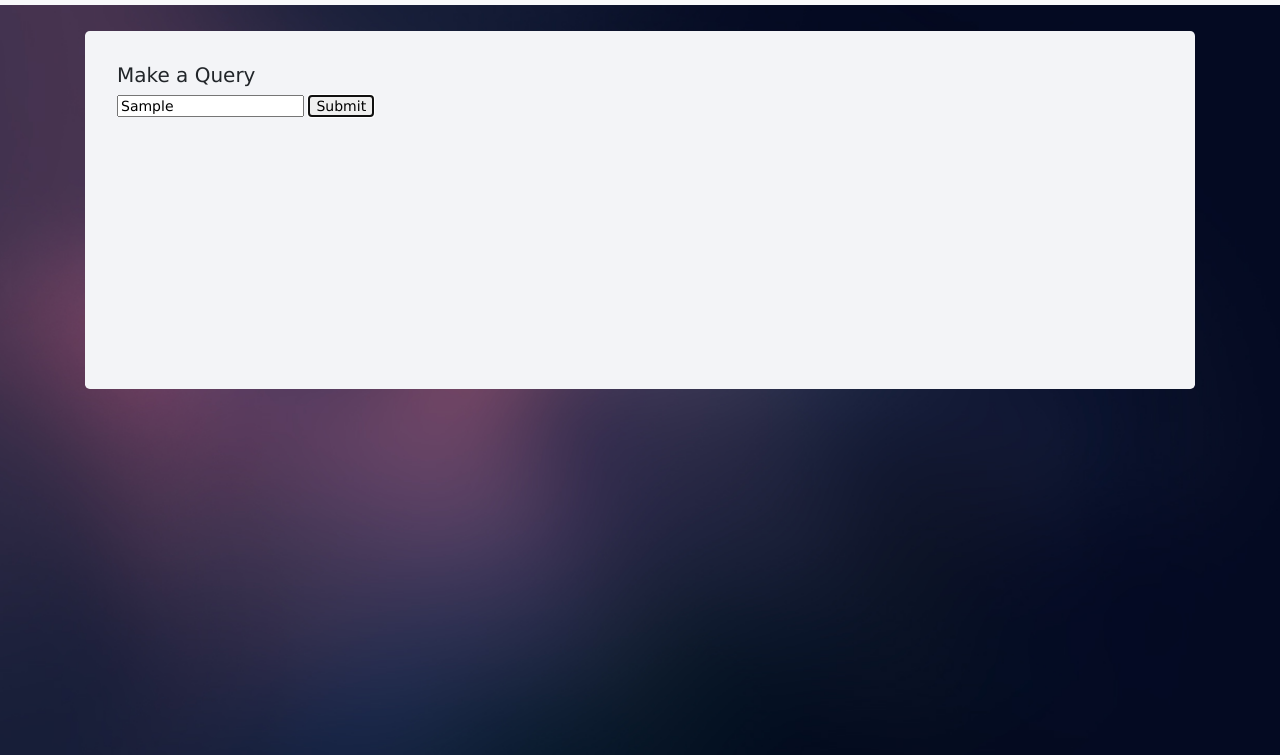
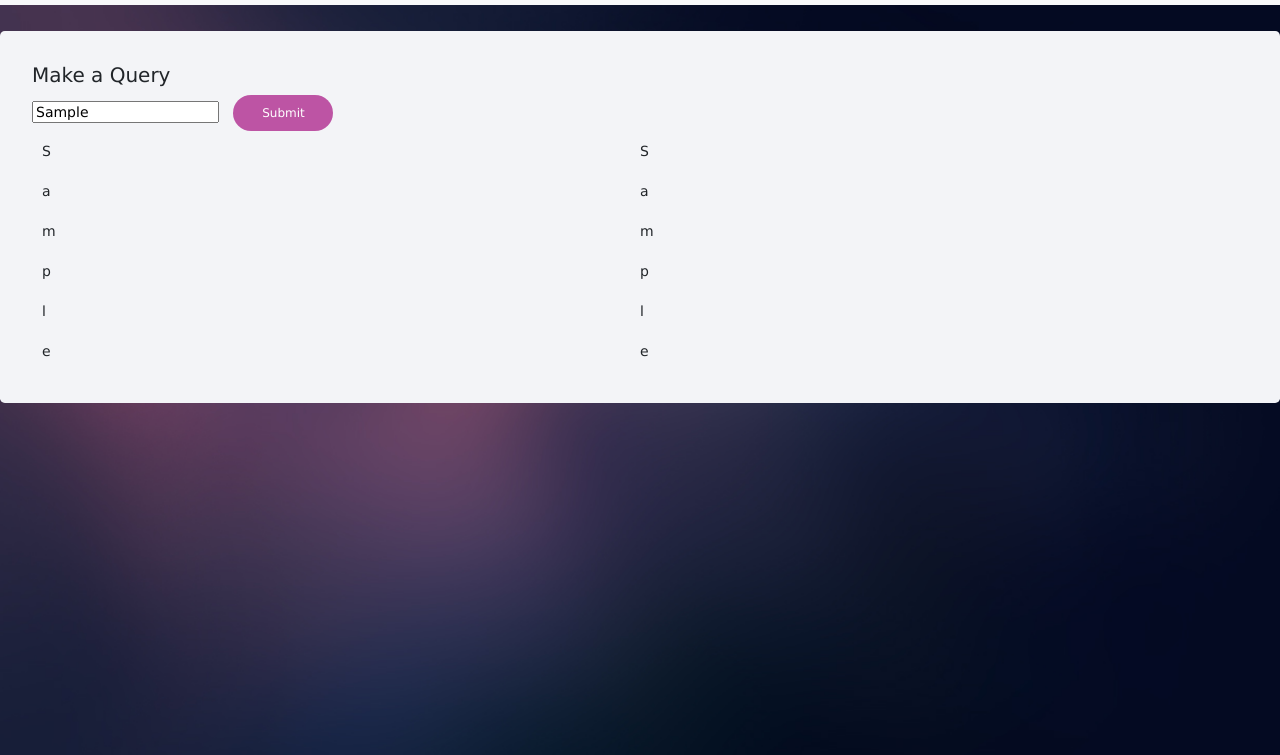
Before and after one commit to aarondr77/NBA-Visualizer, a website: page views/homepage.html in a window 1280 px wide. Both pictures are taken after typing "Sample" into the empty fields and a click on the button "Submit". Shown: the part 45-800 px from the top of the page. Drawn offline with nearby package versions, Linux system fonts and the light colour scheme; files that its build step writes are made by us from their sources; no server answers.

Commit message:
partial fix

```diff
--- a/public/stylesheets/homepage.css
+++ b/public/stylesheets/homepage.css
@@ -14,3 +14,49 @@
 .team .column {
   flex: 1 0 20%;
 }
+
+.input-container .login-input {
+  margin: 10px 0;
+  width: 250px;
+  height: 36px;
+  border: none;
+  padding: 2px 16px;
+  box-sizing: border-box;
+  border-radius: 20px;
+  outline: none;
+}
+
+.input-container .submit-btn {
+  margin-left: 10px;
+  width: 100px;
+  height: 36px;
+  border: none;
+  padding: 2px 16px;
+  box-sizing: border-box;
+  border-radius: 20px;
+  outline: none;
+  background: #bd54a4;
+  color: #fff;
+  cursor: pointer;
+  font-size: 12px;
+}
+
+.input-container .submit-btn:hover {
+  background: #c561ae;
+}
+
+.input-container .submit-btn:active {
+  background: #d86bbe;
+}
+
+.result-container .team {
+  display: flex;
+  flex-flow: row nowrap;
+  align-items: center;
+  height: 40px;
+  padding: 0 10px;
+}
+
+.result-container .team:hover {
+  background-color: #ececec;
+}
--- a/views/homepage.html
+++ b/views/homepage.html
@@ -20,7 +20,7 @@
       </div>
     </nav>
     </br>
-    <div class="container query-container">
+    <div class="query-container">
       <div class="jumbotron">
         <div class="h5">Make a Query</div>
         <div class="input-container">
@@ -29,8 +29,8 @@
         </div>
         <div class="result-container">
           <div class="team" ng-repeat="t in team">
-          <div class="column"> {{t.Team}}</div>
-          <div class="column"> {{t.Year}}</div>
+          <div class="column"> {{t}}</div>
+          <div class="column"> {{t}}</div>
           </div>
       </div>
     </div>
```
